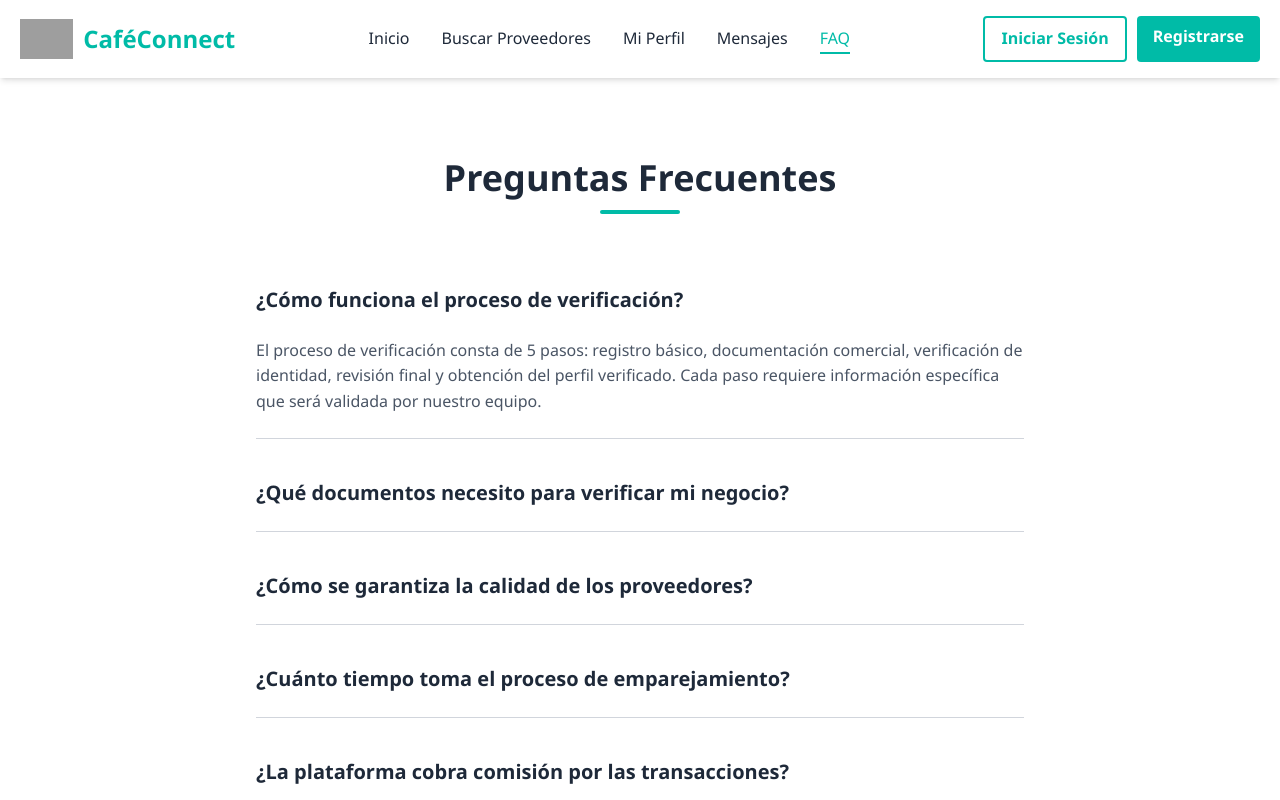
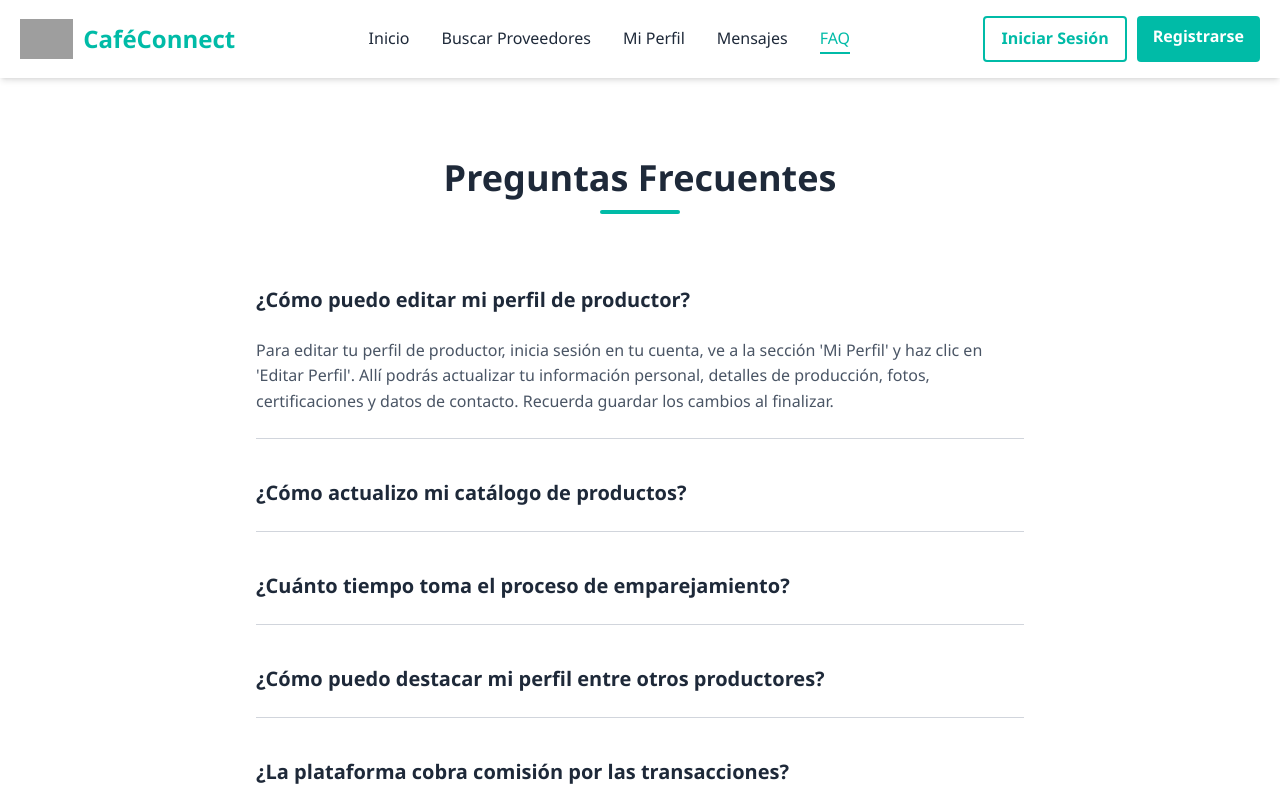
Before and after one commit to YaelAguilar/cafe-backend-react, a React (Vite) app: page /faq in a window 1280 px wide. Shown: the top 800 px of the page. Built offline with nearby package versions, Linux system fonts and the light colour scheme; grey boxes are pictures that could not be loaded.

Commit message:
[UPDATE] FAQ

```diff
--- a/src/pages/Faq.jsx
+++ b/src/pages/Faq.jsx
@@ -11,19 +11,14 @@ function Faq() {
 
   const faqItems = [
     {
-      question: "¿Cómo funciona el proceso de verificación?",
+      question: "¿Cómo puedo editar mi perfil de productor?",
       answer:
-        "El proceso de verificación consta de 5 pasos: registro básico, documentación comercial, verificación de identidad, revisión final y obtención del perfil verificado. Cada paso requiere información específica que será validada por nuestro equipo.",
+        "Para editar tu perfil de productor, inicia sesión en tu cuenta, ve a la sección 'Mi Perfil' y haz clic en 'Editar Perfil'. Allí podrás actualizar tu información personal, detalles de producción, fotos, certificaciones y datos de contacto. Recuerda guardar los cambios al finalizar.",
     },
     {
-      question: "¿Qué documentos necesito para verificar mi negocio?",
+      question: "¿Cómo actualizo mi catálogo de productos?",
       answer:
-        "Necesitarás proporcionar documentos como: registro comercial, RFC, comprobante de domicilio comercial, identificación oficial del representante legal y, en algunos casos, referencias comerciales.",
-    },
-    {
-      question: "¿Cómo se garantiza la calidad de los proveedores?",
-      answer:
-        "Todos los proveedores pasan por un riguroso proceso de verificación similar al de los comerciantes. Además, contamos con un sistema de calificaciones y reseñas que permite a los usuarios compartir sus experiencias.",
+        "Para actualizar tu catálogo, dirígete a la sección 'Mi Perfil' y selecciona la pestaña 'Productos'. Allí podrás agregar nuevos productos, editar los existentes o eliminar aquellos que ya no ofreces. Puedes incluir fotos, descripciones detalladas, precios y disponibilidad.",
     },
     {
       question: "¿Cuánto tiempo toma el proceso de emparejamiento?",
@@ -31,9 +26,14 @@ function Faq() {
         "El sistema de emparejamiento es automático y muestra resultados inmediatos. Sin embargo, recomendamos dedicar tiempo a revisar los perfiles de los proveedores sugeridos para encontrar la mejor opción para tu negocio.",
     },
     {
+      question: "¿Cómo puedo destacar mi perfil entre otros productores?",
+      answer:
+        "Para destacar tu perfil, asegúrate de completar toda la información solicitada, incluir fotos de alta calidad de tus productos, detallar tus certificaciones, mantener actualizada tu disponibilidad y responder rápidamente a los mensajes. También puedes considerar suscribirte a nuestro plan Premium que ofrece mayor visibilidad.",
+    },
+    {
       question: "¿La plataforma cobra comisión por las transacciones?",
       answer:
-        "No, CaféCollect no cobra comisión por las transacciones realizadas entre comerciantes y proveedores. Nuestro modelo de negocio se basa en suscripciones premium que ofrecen funcionalidades adicionales.",
+        "No, CaféConnect no cobra comisión por las transacciones realizadas entre comerciantes y proveedores. Nuestro modelo de negocio se basa en suscripciones premium que ofrecen funcionalidades adicionales.",
     },
   ]
 
```
